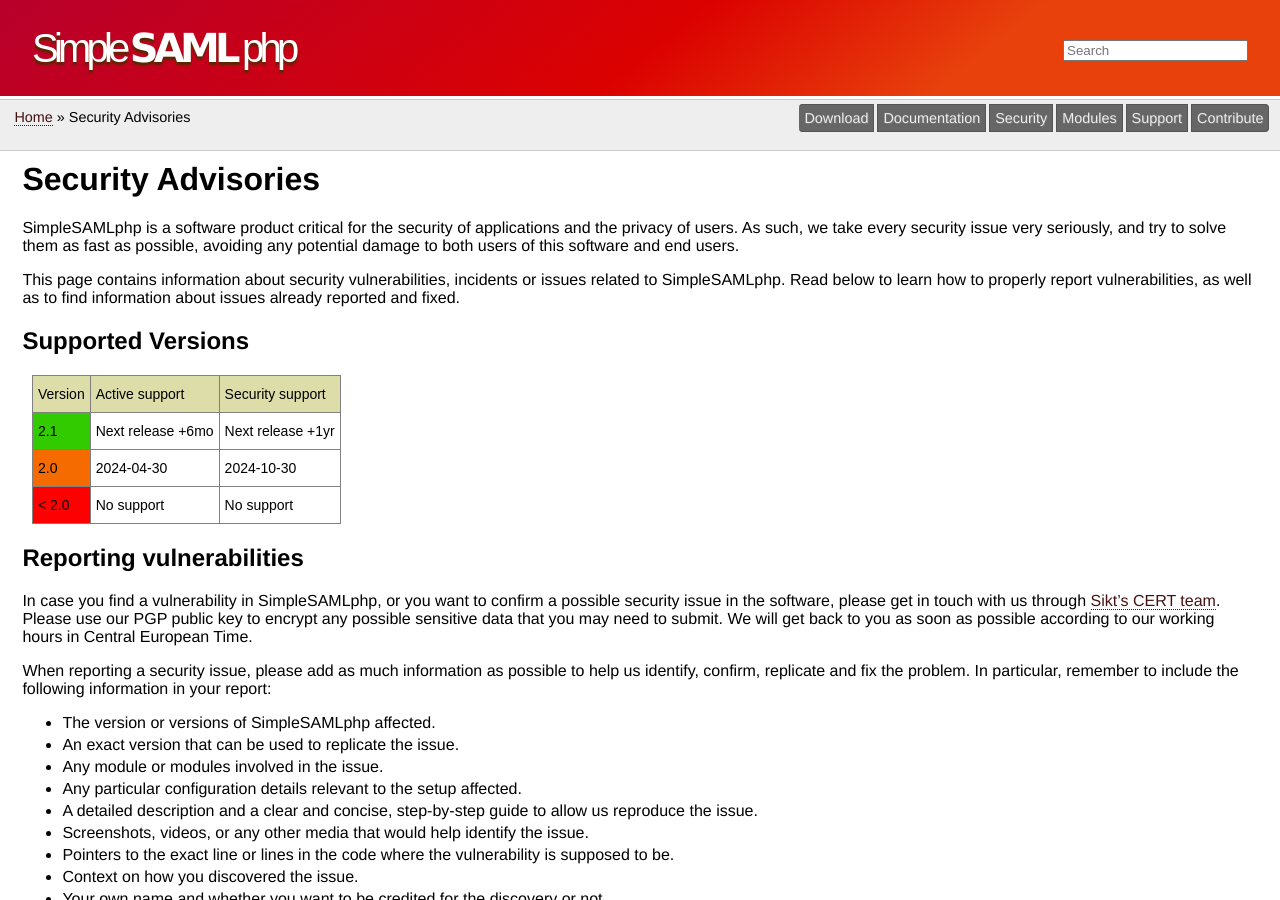
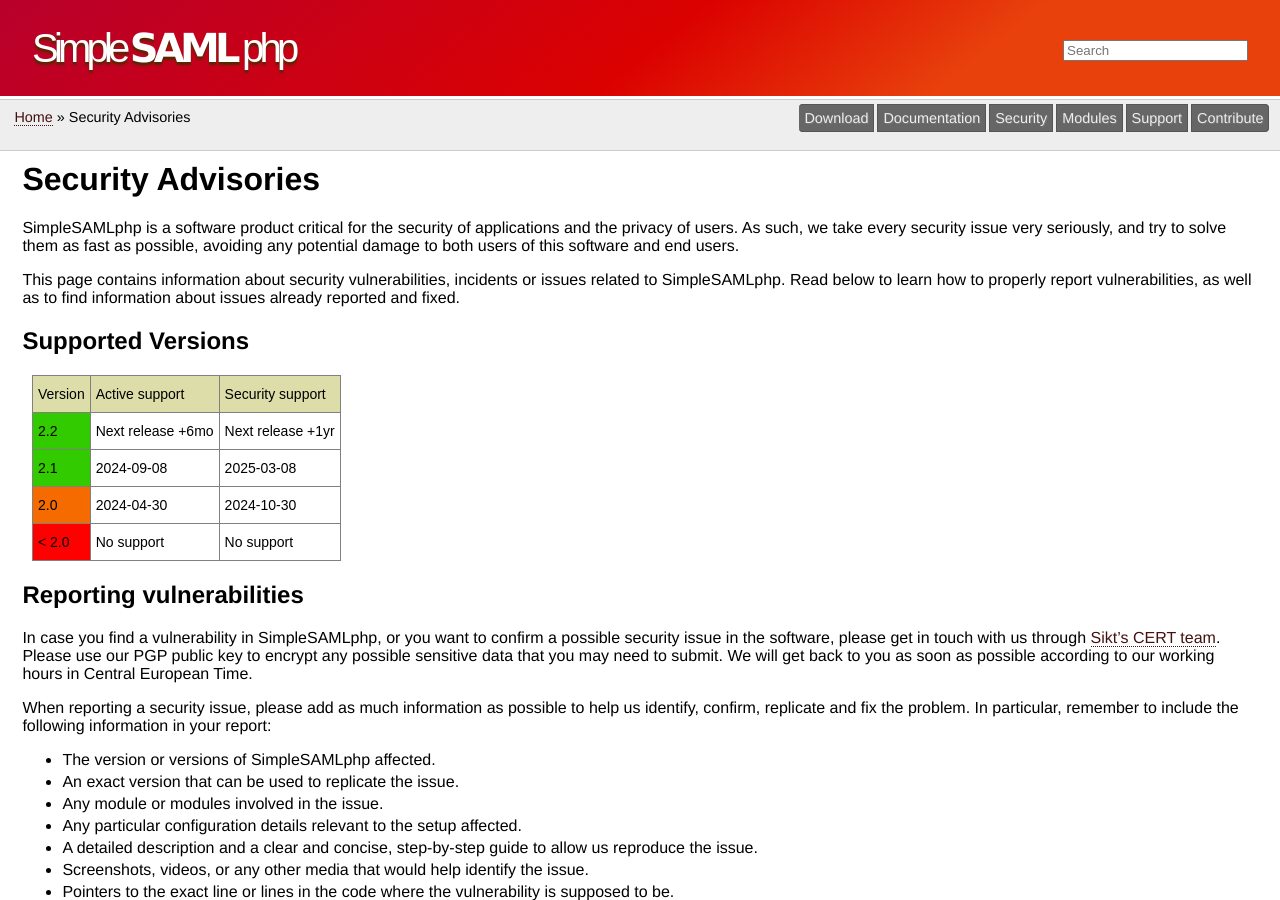
Before and after one commit to simplesamlphp/simplesamlphp.github.io, a Jekyll site: the page built from security/index.md, in a window 1280 px wide and 900 px high. Built offline with Jekyll 4.4.1, drawn with Linux system fonts in a browser that asks for light colours.

Commit message:
Add new release to supported versions

```diff
--- a/security/index.md
+++ b/security/index.md
@@ -23,9 +23,14 @@
 </thead>
 <tbody>
   <tr>
-    <td class="tg-d52n">2.1</td>
+    <td class="tg-d52n">2.2</td>
     <td class="tg-c6of">Next release +6mo</td>
     <td class="tg-c6of">Next release +1yr</td>
+  </tr>
+  <tr>
+    <td class="tg-d52n">2.1</td>
+    <td class="tg-c6of">2024-09-08</td>
+    <td class="tg-c6of">2025-03-08</td>
   </tr>
   <tr>
     <td class="tg-3wb8">2.0</td>
```
